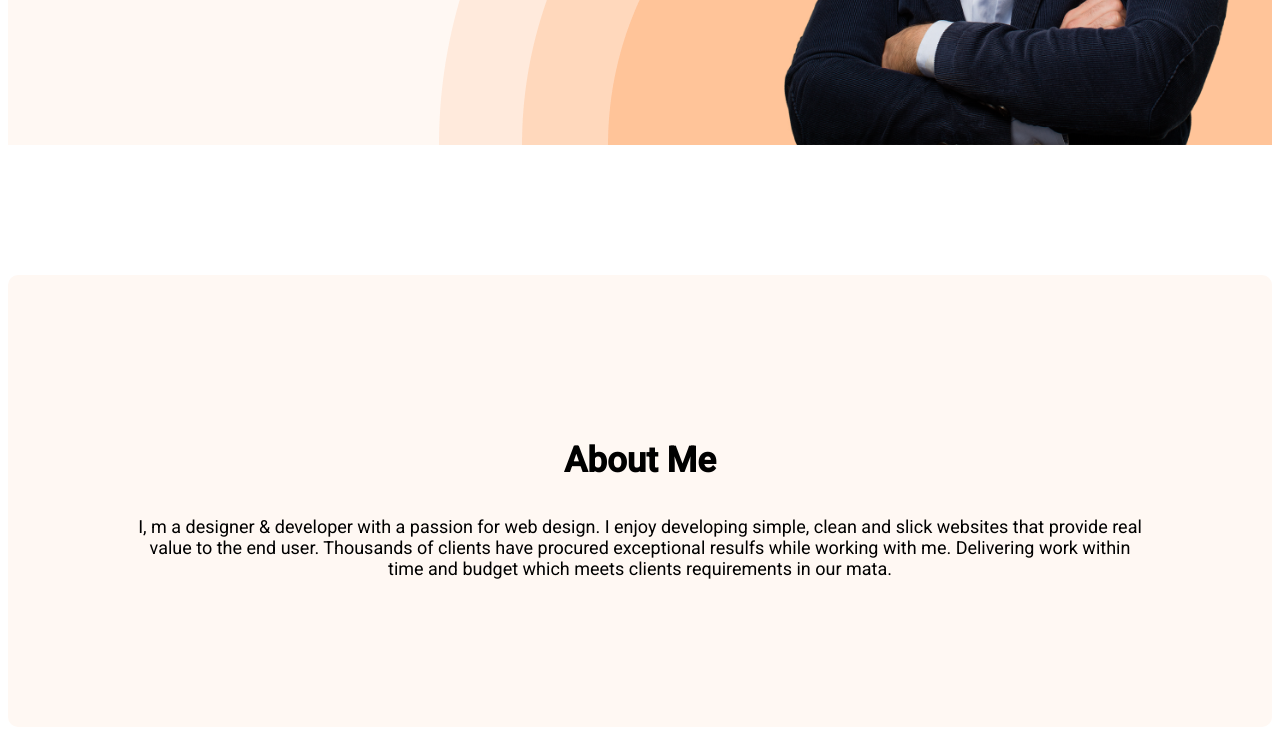
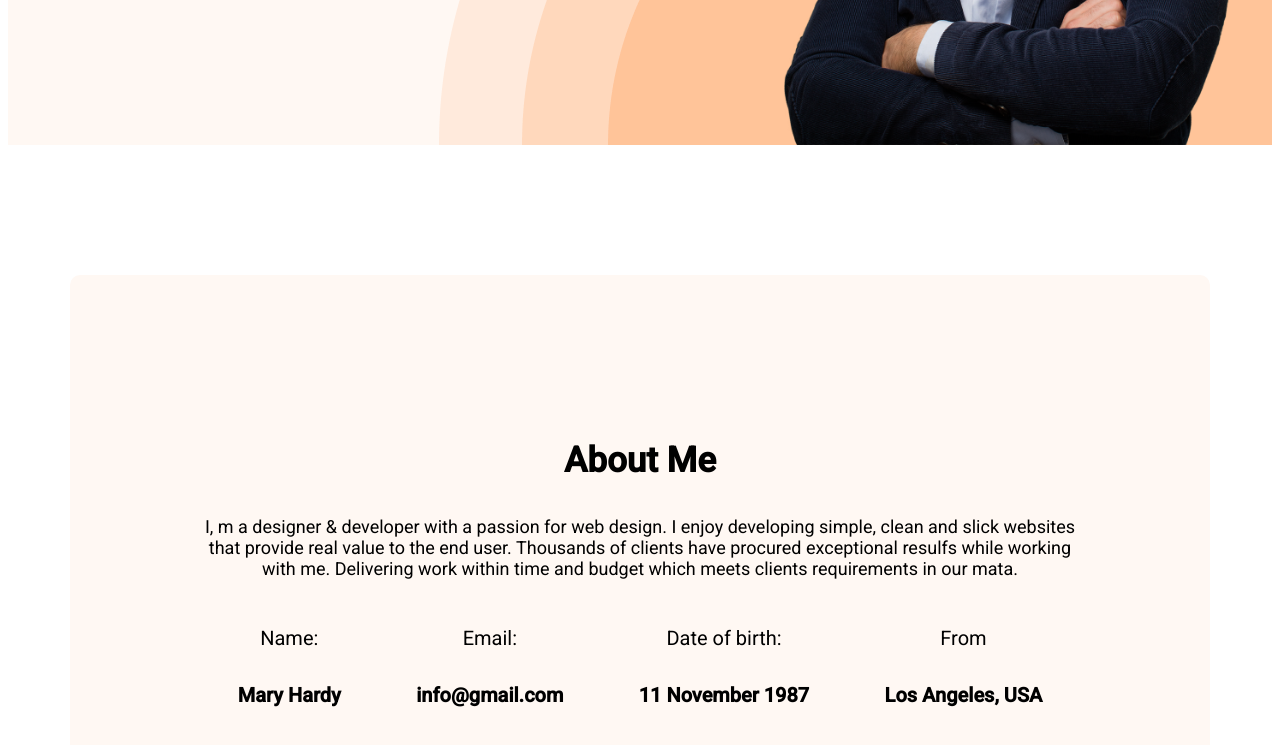
Before and after one commit to Khaledsobuj/developer-protfollio, a plain HTML site: page index.html in a window 1280 px wide. Shown: the part 615-1360 px from the top of the page. Drawn offline with Linux system fonts and the light colour scheme.

Commit message:
added about info

```diff
--- a/index.html
+++ b/index.html
@@ -45,6 +45,27 @@
                 simple, clean and slick websites that provide real value to the end user. Thousands of clients have
                 procured exceptional resulfs while working with me. Delivering work within time and budget which meets
                 clients requirements in our mata.</p>
+
+
+            <div class="about-info-container">
+                <div class="about-info">
+                    <h4 class="title">Name:</h4>
+                    <p class="info-decsription">Mary Hardy </p>
+                </div>
+                <div class="about-info">
+                    <h4 class="title">Email:
+                    </h4>
+                    <p class="info-decsription">info@gmail.com</p>
+                </div>
+                <div class="about-info">
+                    <h4 class="title">Date of birth:</h4>
+                    <p class="info-decsription">11 November 1987</p>
+                </div>
+                <div class="about-info">
+                    <h4 class="title">From</h4>
+                    <p class="info-decsription">Los Angeles, USA</p>
+                </div>
+            </div>
         </section>
 
     </main>
--- a/styles/Portfolio.css
+++ b/styles/Portfolio.css
@@ -110,6 +110,10 @@ nav a {
 }
 
 /* main section styles*/
+main {
+    max-width: 1140px;
+    margin: 0 auto;
+}
 
 
 /* about section styles */
@@ -120,3 +124,35 @@ nav a {
     background: #FFF8F3;
     margin: 130px 0;
 }
+
+.about-info-container {
+    display: flex;
+    justify-content: space-around;
+}
+
+/* .about-info {
+    text-align: center;
+    color: #757575);
+    font-size: 20px;
+    font-weight: 400;
+
+} */
+.about-info {
+    text-align: center;
+
+}
+
+.title {
+    color: #757575);
+    font-size: 20px;
+    font-weight: 400;
+    line-height: 30px;
+
+}
+
+.info-decsription {
+    color: #474747);
+    font-size: 20px;
+    font-weight: 700;
+    line-height: 30px;
+}
```
